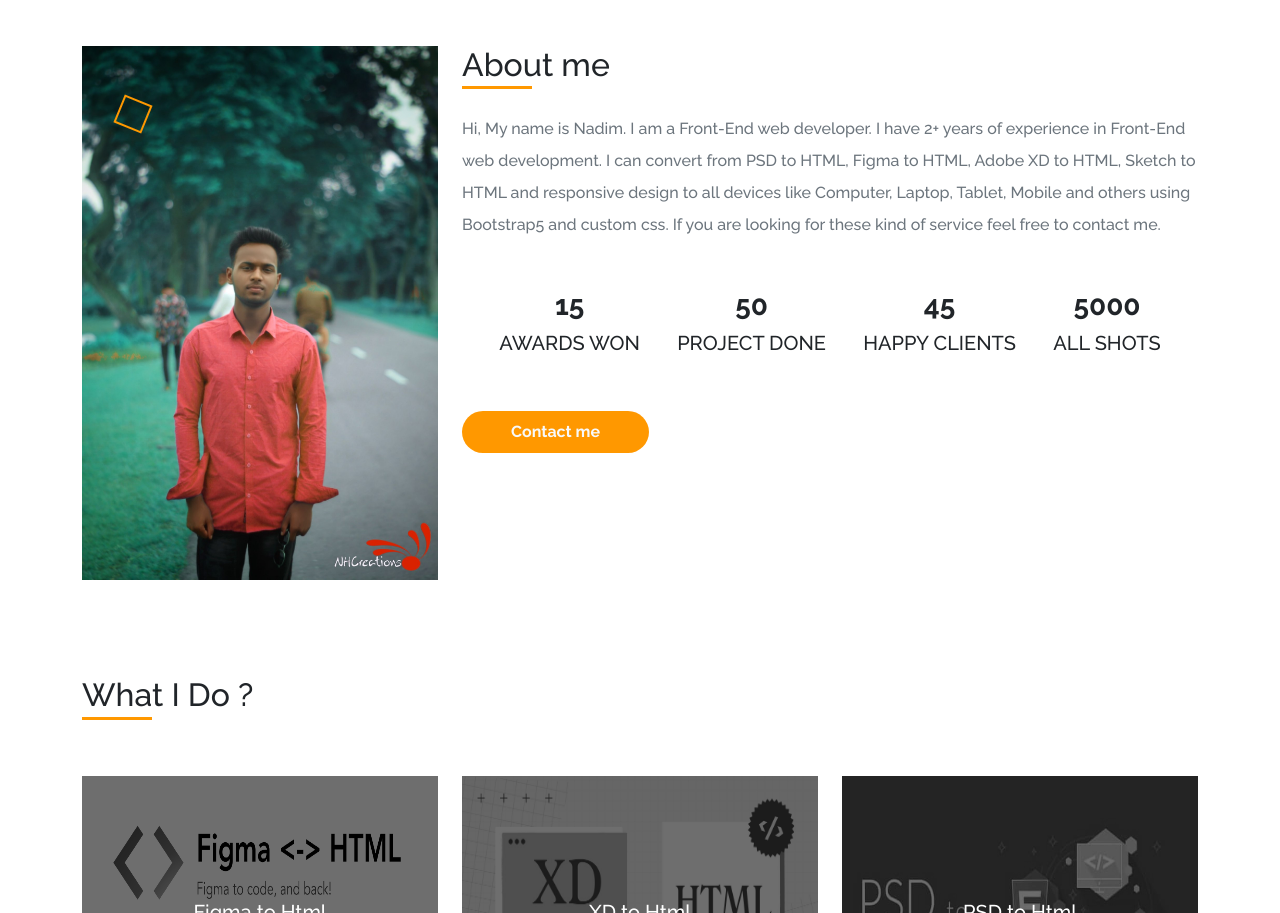
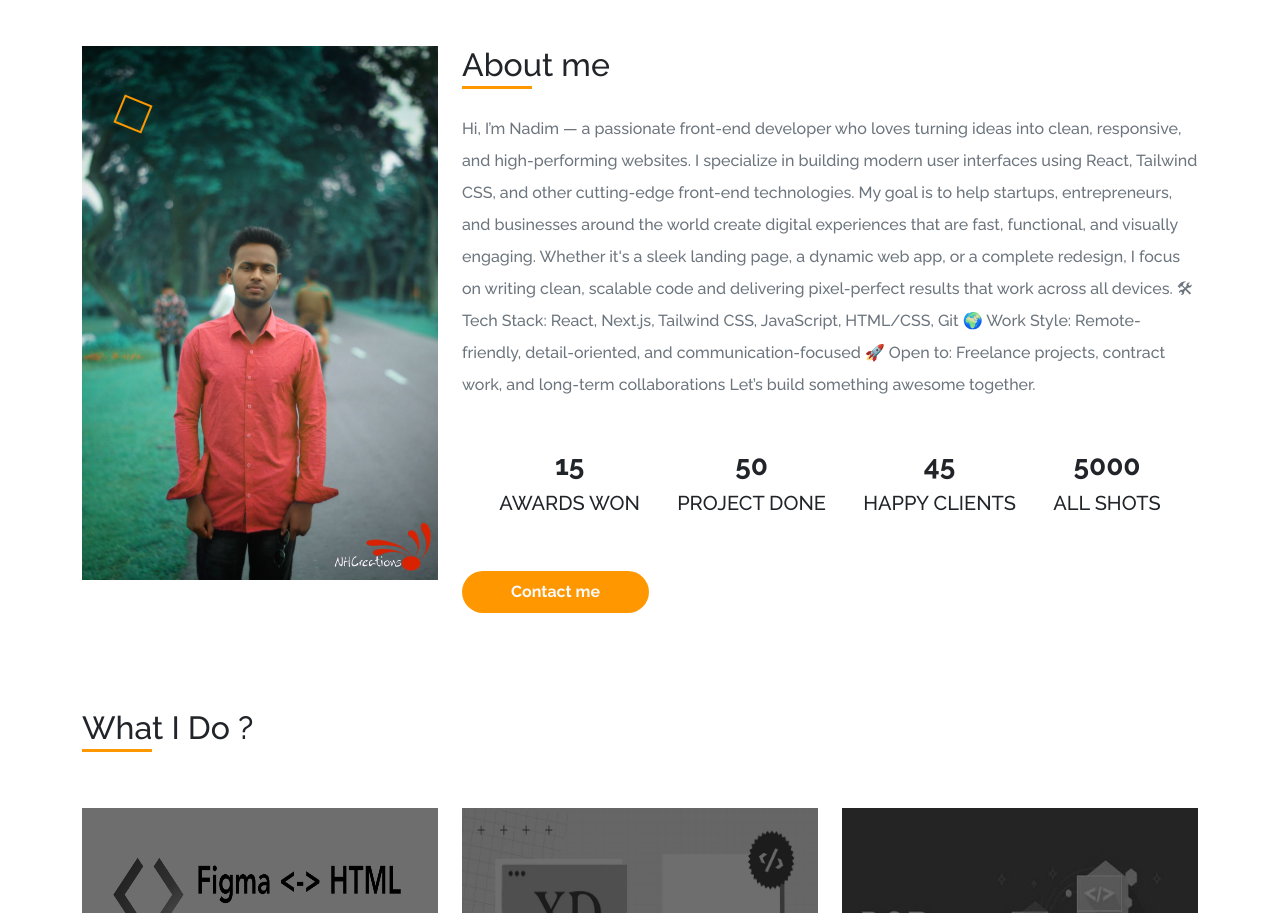
Before and after one commit to nhnadim1/nadim, a plain HTML site: page index.html in a window 1280 px wide. Shown: the part 802-1715 px from the top of the page. Drawn offline with nearby package versions, Linux system fonts and the light colour scheme.

Commit message:
Update index.html

```diff
--- a/index.html
+++ b/index.html
@@ -115,7 +115,19 @@
 				</div>
 				<div class="col-lg-8 mt-5 mt-lg-0  wow animate__slideInRight">
 					<h2 class="about-title mb-4">About me</h2>
-					<p class="text-muted lh-lg">Hi, My name is Nadim. I am a Front-End web developer. I have 2+ years of experience in Front-End web development. I can convert from PSD to HTML, Figma to HTML, Adobe XD to HTML, Sketch to HTML and responsive design to all devices like Computer, Laptop, Tablet, Mobile and others using Bootstrap5 and custom css. If you are looking for these kind of service feel free to contact me. </p>
+					<p class="text-muted lh-lg">Hi, I’m Nadim — a passionate front-end developer who loves turning ideas into clean, responsive, and high-performing websites.
+
+I specialize in building modern user interfaces using React, Tailwind CSS, and other cutting-edge front-end technologies. My goal is to help startups, entrepreneurs, and businesses around the world create digital experiences that are fast, functional, and visually engaging.
+
+Whether it's a sleek landing page, a dynamic web app, or a complete redesign, I focus on writing clean, scalable code and delivering pixel-perfect results that work across all devices.
+
+🛠 Tech Stack: React, Next.js, Tailwind CSS, JavaScript, HTML/CSS, Git
+🌍 Work Style: Remote-friendly, detail-oriented, and communication-focused
+🚀 Open to: Freelance projects, contract work, and long-term collaborations
+
+Let’s build something awesome together.
+
+ </p>
 					<div class="achievs d-flex justify-content-evenly text-center mt-5 mt-lg-0 mt-xl-5 text-uppercase">
 						<div class="award">
 							<h3 class="fw-bold"><span class="counter">15</span></h3>
```
